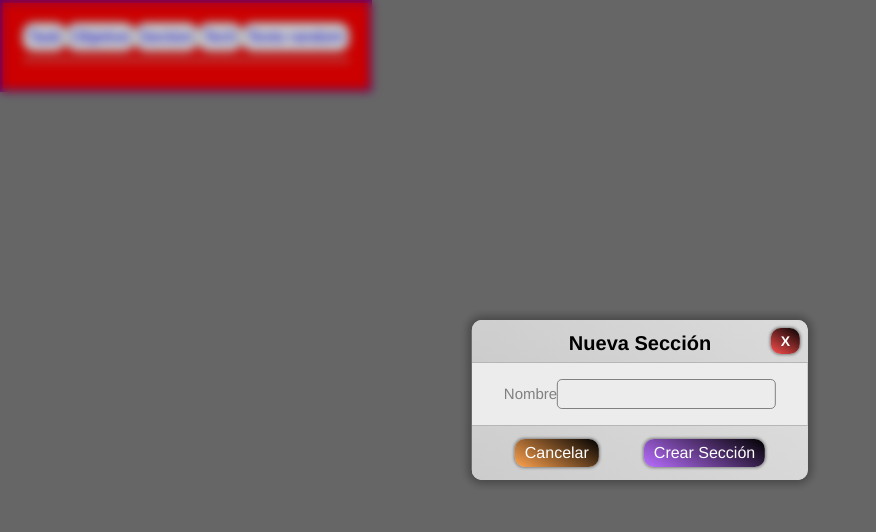
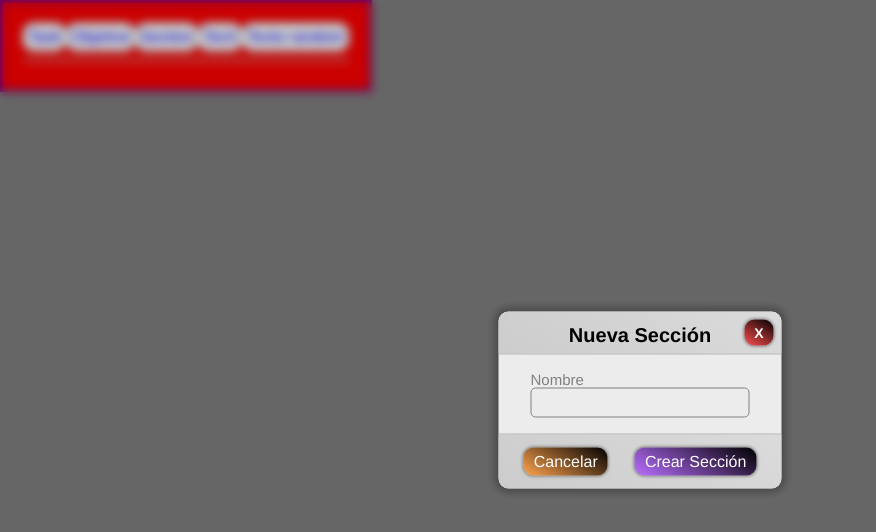
Before and after one commit to CartagoGit/tablon-tareas-cartago, an Angular app: page / in a window 1280 px wide. Both pictures are taken after a click on the button "Section". Shown: the top 532 px of the page, without its empty margins (0-876 px from the left). Built offline with nearby package versions, Linux system fonts and the light colour scheme.

Commit message:
Creamos la primera estructura de label+input en el modal de crear section

```diff
--- a/src/app/pages/modals/create-models/create-section-page/create-section-page.component.html
+++ b/src/app/pages/modals/create-models/create-section-page/create-section-page.component.html
@@ -1,6 +1,6 @@
 <div class="form">
-  <div class="group-name">
-    <label for="" class="form__label">Nombre</label>
-    <input type="text" class="form__input" placeholder="">
+  <div class="form__group">
+    <label for="section-name" class="form__label">Nombre</label>
+    <input id="section-name" type="text" class="form__input" placeholder="" />
   </div>
 </div>
--- a/src/assets/styles/components/_form.scss
+++ b/src/assets/styles/components/_form.scss
@@ -1,5 +1,15 @@
 .form {
   display: grid;
+  &__group {
+    display: flex;
+    flex-direction: column;
+    &:focus-within {
+      .form__label {
+        color: black;
+      }
+    }
+  }
+
   &__label {
     font-size: 15px;
     font-weight: 400;
@@ -14,7 +24,10 @@
     padding: 5px;
 
     &:focus {
-      background-color: rgb(228, 228, 228);
+      & + .form__label {
+        color: black;
+      }
+      background-color: rgb(218, 218, 218);
       border: 1px solid black;
     }
   }
```
